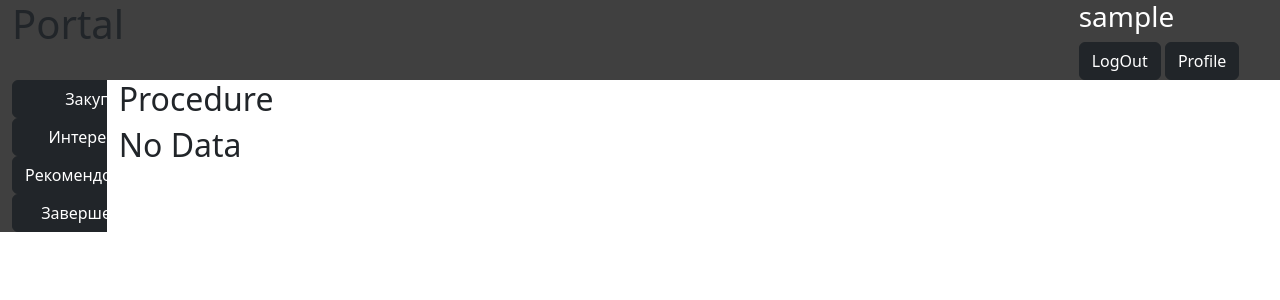
After one commit to Waso-python/Portal, a Django app: page /procedure/1 in a window 1280 px wide. The commit adds this page. Shown: the top 300 px of the page. Run offline with Django 4.2, Linux system fonts and the light colour scheme; a user stored in the database is signed in; tables that the repository leaves empty hold one stand-in row (values such as "Sample post"); parts of the project's set-up code (start-up, migrations or seed data) failed here and were passed over.

Commit message:
date pocedure page

```diff
--- /dev/null
+++ b/mainportal/indexpage/templates/indexpage/procedure.html
@@ -0,0 +1,32 @@
+{% extends 'layout/layout.html' %}
+
+{% block head %}
+<title>Base</title>
+{% endblock %}
+<!-- -------------------------------------------------------------------- -->
+{% block body_left %}
+
+{% endblock %}
+{% block body_right %}
+<h2>{{ page_name }}</h2>
+{% if procedure %}
+<table class="table table-striped table-sm">
+    <tr><th></td>{{ procedure.proc_number|safe }}</th></tr>
+    <tr><td>{{ procedure.law__full_name|safe }}</td></tr>
+    <tr><td>{{ procedure.type_proc__full_name|safe }}</tr></td>
+    <tr><td>{{ procedure.orgs__full_name|safe }}</tr></td>
+    <tr><td>{{ procedure.orgs__inn|safe }}</tr></td>
+    <tr><td>{{ procedure.subject|safe }}</tr></td>
+    <tr><td>{{ procedure.date_start }}</tr></td>
+    <tr><td>{{ procedure.date_end }}</tr></td>
+    <tr><td>{{ procedure.date_proc }}</tr></td>
+    <tr><td><a href="{{ procedure.link|safe }}">{{ procedure.tradeplace__full_name|safe }}</a></tr></td>
+    <tr><td>{{ procedure.stage__full_name|safe }}</tr></td>
+    <tr><td>{{ procedure.created_at|safe }}</tr></td>
+    <tr><td>{{ procedure.deal_count|safe }}</tr></td>
+    <tr><td>{{ procedure.region__full_name|safe }}</tr></td>
+</table>
+{% else %}
+<h2>No Data</h2>
+{% endif %}
+{% endblock %}
--- a/mainportal/indexpage/urls.py
+++ b/mainportal/indexpage/urls.py
@@ -8,4 +8,5 @@ urlpatterns = [
     path('recomend/', views.RecomendBase.as_view(), name='recomend'),
     path('completed/', views.OldBase.as_view(), name='completed'),
     path('add/', views.InterestingBase.add_Interesting, name='add_int'),
+    path('procedure/<str:num>', views.ProcedureView.as_view(), name='procedure')
 ]
--- a/mainportal/indexpage/views.py
+++ b/mainportal/indexpage/views.py
@@ -14,7 +14,7 @@ class IndexPageView(TemplateView):
 
 
 class FullBase(ListView):
-    template_name = 'indexpage/updatebase.html'
+    template_name = 'indexpage/base.html'
     paginate_by = 100
     queryset = cache.get('BASE')
 
@@ -38,7 +38,7 @@ class FullBase(ListView):
 
 
 class OldBase(ListView):
-    template_name = 'indexpage/updatebase.html'
+    template_name = 'indexpage/base.html'
     paginate_by = 100
     queryset = cache.get('OLD_BASE')
 
@@ -53,7 +53,7 @@ class OldBase(ListView):
         return super().get(self, request, *args, **kwargs)
 
 class RecomendBase(ListView):
-    template_name = 'indexpage/updatebase.html'
+    template_name = 'indexpage/base.html'
     paginate_by = 100
 
     def get_context_data(self, **kwargs):
@@ -77,7 +77,7 @@ class RecomendBase(ListView):
 
 
 class InterestingBase(ListView):
-    template_name = 'indexpage/updatebase.html'
+    template_name = 'indexpage/base.html'
     model = Procedures
     paginate_by = 10
 
@@ -118,3 +118,24 @@ class InterestingBase(ListView):
                 inter = Interesting.objects.get(user=request.user.id)
             inter.procedure.add(*Procedures.objects.filter(pk=request.GET.get('pk')))
         return redirect(request.GET.get('next'))
+
+class ProcedureView(TemplateView):
+    template_name = 'indexpage/procedure.html'
+
+    def get_context_data(self, **kwargs):
+        context = super().get_context_data(**kwargs)
+        print(kwargs['num'], type(kwargs['num']))
+        try:
+            procedure = Procedures.objects.filter(proc_number=kwargs['num']).values('id', 'places__full_name', 'proc_number', 'law__full_name',
+                    'type_proc__full_name', 'orgs__full_name', 'orgs__inn', 'subject', 'date_start', 'date_end', 'date_proc', 'tradeplace__full_name',
+                    'stage__full_name', 'link', 'created_at', 'deal_count', 'region__full_name')[0]
+            context.update({'procedure':procedure, 'page_name':'Procedure'})
+        except IndexError:
+            print('nope')
+            context.update({'page_name':'Procedure'})
+        return context
+
+    def get(self, request, *args, **kwargs):
+        if not request.user.is_authenticated:
+            return redirect('login')
+        return super().get(self, request, *args, **kwargs)
```
Also changed, not shown: mainportal/indexpage/templates/indexpage/base.html (renamed from mainportal/indexpage/templates/indexpage/updatebase.html, +5 -5 lines), mainportal/mainportal/tasks.py (+18 -18 lines), mainportal/usersProfile/views.py (line endings or trailing spaces).
